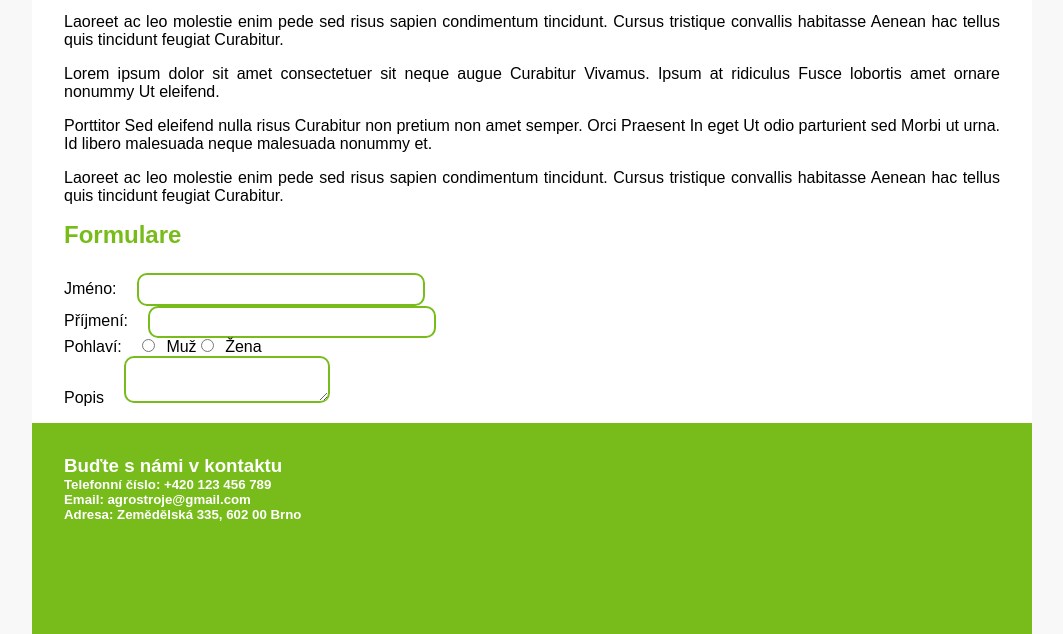
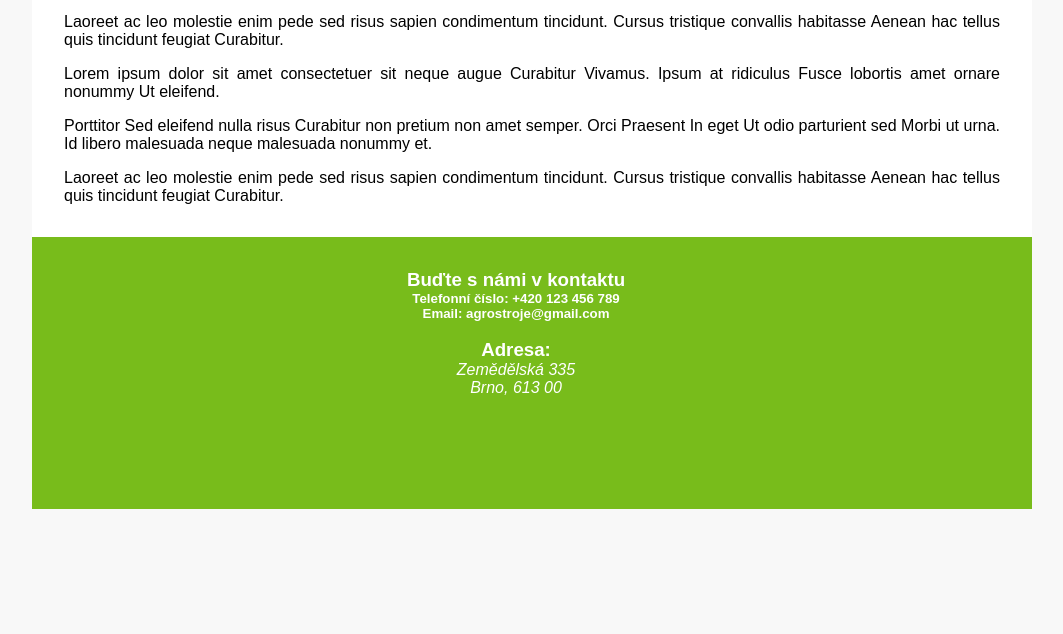
Before and after one commit to zmackiv/web-project, a Flask app: page / in a window 1280 px wide. Shown: the part 1282-1916 px from the top of the page, without its empty margins (108-1171 px from the left). After the commit the page ends 1791 px from the top, so only its background shows below. Run offline with Flask 2, Linux system fonts and the light colour scheme.

Commit message:
úprava footer a stylu

```diff
--- a/static/css/styles.css
+++ b/static/css/styles.css
@@ -80,6 +80,41 @@ input[type="submit"] {
     background: #78bc1b;
     color: white;
     font-weight: bold;
+}
+
+.side-by-side {
+    display: flex;
+    justify-content: space-between;
+    flex-wrap: wrap;
+    margin-bottom: 1em;
+}
+
+.side-by-side div {
+    width: 25%;
+    display: block;
+    background: #e5f7cb;
+    padding: 1em 1.5em;
+    margin-bottom: 1em;
+}
+
+.side-by-side h3 {
+    margin-bottom: 0.5rem;
+}
+
+.side-by-side p {
+    font-size: 0.9em;
+}
+
+@media screen and (max-width: 992px) {
+    .side-by-side div {
+        width: 40%;
+    }
+}
+
+@media screen and (max-width: 576px) {
+    .side-by-side div {
+        width: 100%;
+    }
 }
 
 /* --- NAVIGATION --- */
@@ -217,13 +252,16 @@ footer {
     color: white;
     display: flex;
     flex-wrap: wrap;
+    justify-content: center; /* Horizontální zarovnání na střed */
+    align-items: center; /* Vertikální zarovnání na střed */
     padding: 2em 2em 5em 2em;
 }
 
 footer div {
     margin-right: 2em;
     margin-bottom: 2em;
-    width: 30%;
+    width: 33%;
+    text-align: center; /* Vystředění textu uvnitř divu */
 }
 
 @media screen and (max-width: 576px) {
--- a/templates/__footer.jinja
+++ b/templates/__footer.jinja
@@ -2,7 +2,14 @@
       <div>
         <h3>Buďte s námi v kontaktu</h3>
         <h5>Telefonní číslo: +420 123 456 789</h5>
-        <h5>Email: agrostroje@gmail.com</h5>
-        <h5>Adresa: Zemědělská 335, 602 00 Brno</h5>
+        <h5>Email: agrostroje@gmail.com</h5> <br>
+
+        <h3>Adresa:</h3>
+        <address>
+
+            Zemědělská 335 <br>
+            Brno, 613 00
+        </address>
+
       </div>
     </footer>
--- a/templates/index.jinja
+++ b/templates/index.jinja
@@ -44,29 +44,6 @@
         </div>
       </section>
 
-      <section>
-        <h2>Formulare</h2>
-        <form>
-          <div>
-            <label>Jméno:</label>
-            <input type="text" size=30 name="jmeno" />
-          </div>
-          <div>
-            <label>Příjmení:</label>
-            <input type="text" size=30 name="prijmeni" />
-          </div>
-          <div>
-            <label>Pohlaví:</label>
-            <input type="radio" name="sex" value="muž">
-            <span>Muž</span>
-            <input type="radio" name="sex" value="žena">
-            <span>Žena</span>
-          </div>
-          <div>
-            <label>Popis</label>
-            <textarea name="charakteristika"></textarea>
-          </div>
-        </form>
-      </section>
+
     </main>
 {% endblock %}
```
